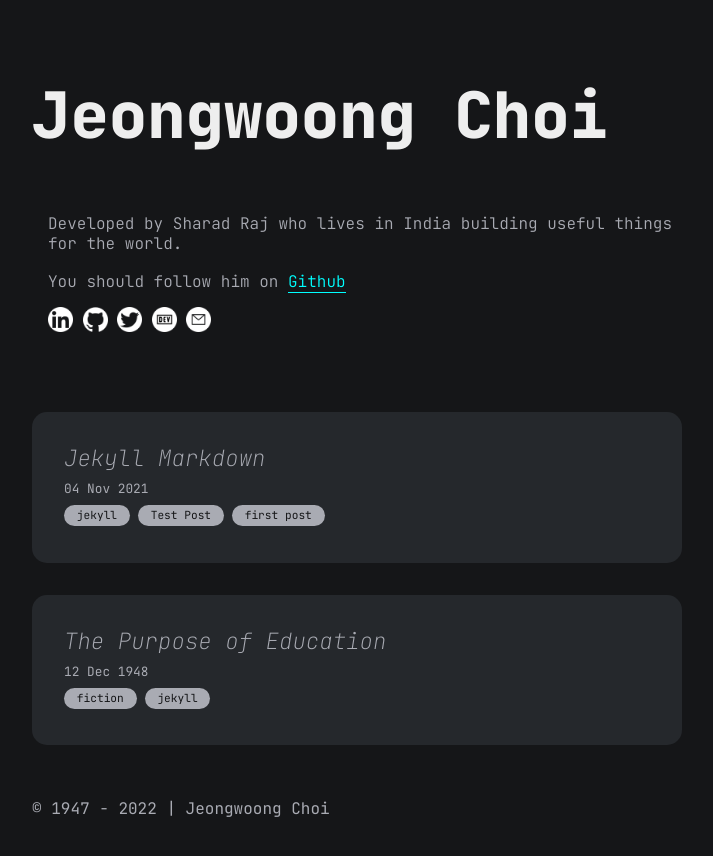
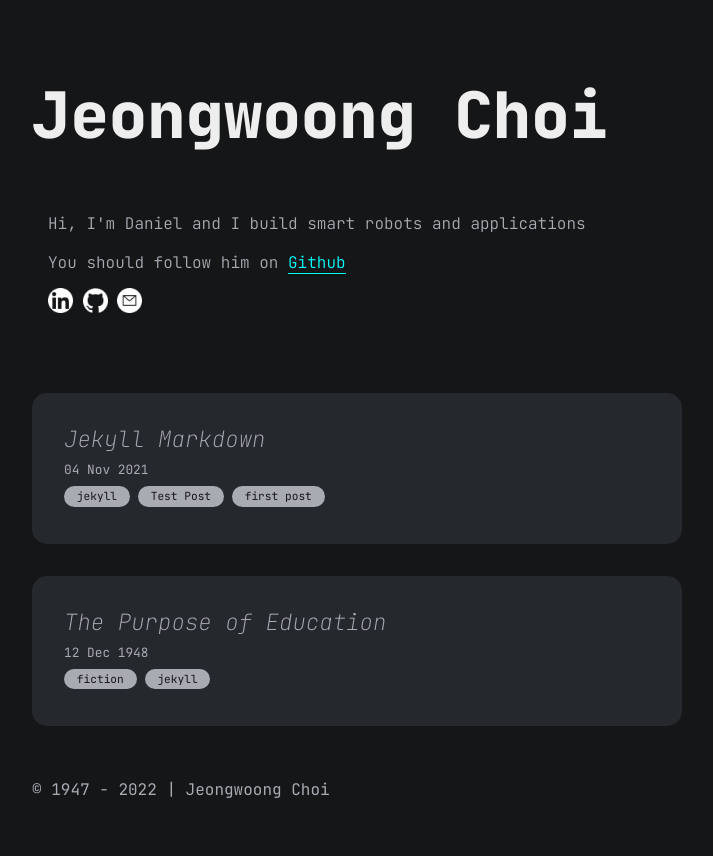
Before and after one commit to jeongwoongc/jeongwoongc.github.io, a Jekyll site: the page built from index.md, in a window 1280 px wide. Shown: the top 856 px of the page, without its empty margins (283-996 px from the left). Built offline with Jekyll 4.4.1, drawn with Linux system fonts in a browser that asks for light colours.

Commit message:
Remove funding and restate author

```diff
--- a/_data/author.yml
+++ b/_data/author.yml
@@ -1,22 +1,18 @@
-name: Jeongwoong Choi
+name: Robotics & Machine learning Portfolio
 description: "
   <p>
-    Developed by Sharad Raj who lives in India building useful things for the world.
+    Hi, I'm Daniel and I build smart robots and applications
   </p>
   <br/>
   <p>
-    You should follow him on <a href='https://github.com/sharadcodes' target='_blank'>Github</a>
+    You should follow him on <a href='https://github.com/jeongwoongc' target='_blank'>Github</a>
   </P>
 "
 email: dev_sharad@outlook.com
 contact:
   - title: linkedin
-    url: https://www.linkedin.com/in/srsmaurya
+    url: https://www.linkedin.com/in/jeongwoongc/
   - title: github
-    url: https://github.com/sharadcodes
-  - title: twitter
-    url: https://twitter.com/iamsharadraj
-  - title: dev
-    url: https://dev.to/sharadcodes
+    url: https://github.com/jeongwoongc
   - title: email
-    url: mailto:dev_sharad@outlook.com
+    url: mailto:danielchoi360@gmail.com
```
Also changed, not shown: .github/FUNDING.yml (deleted).
